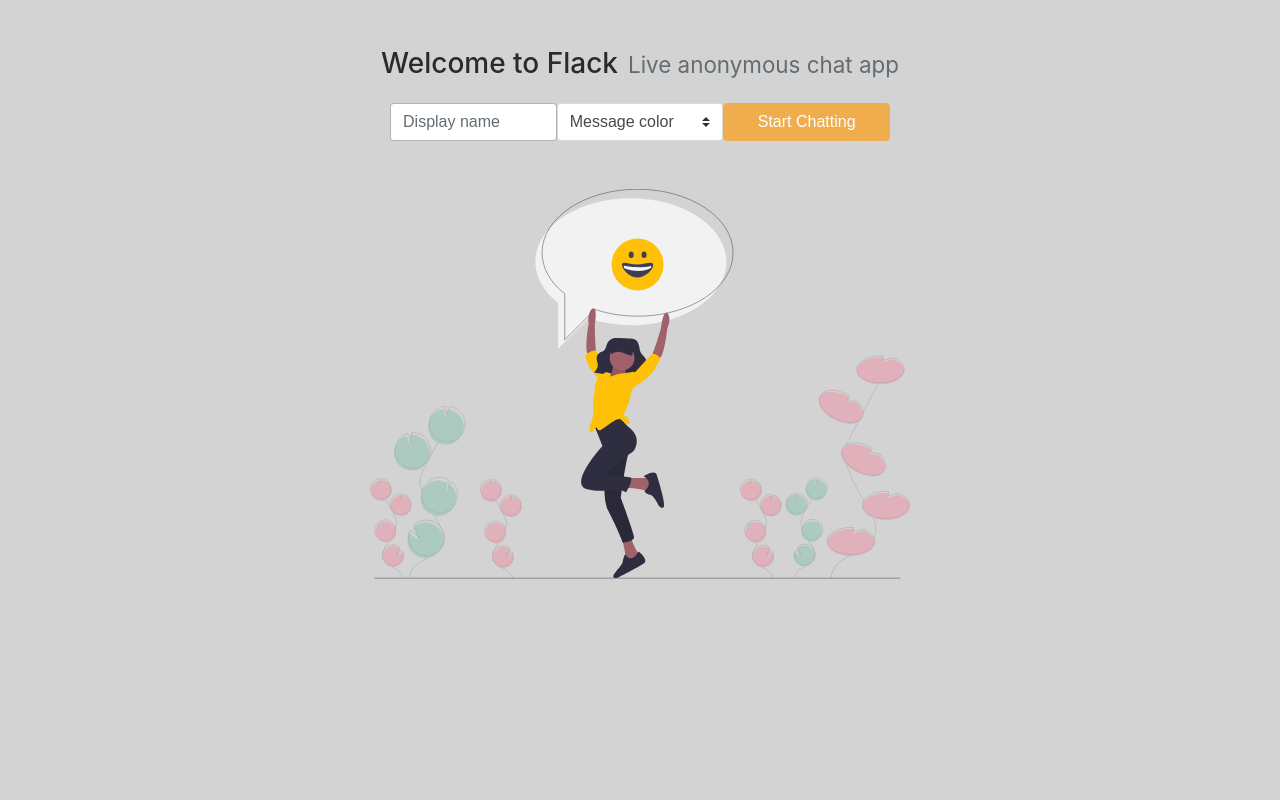
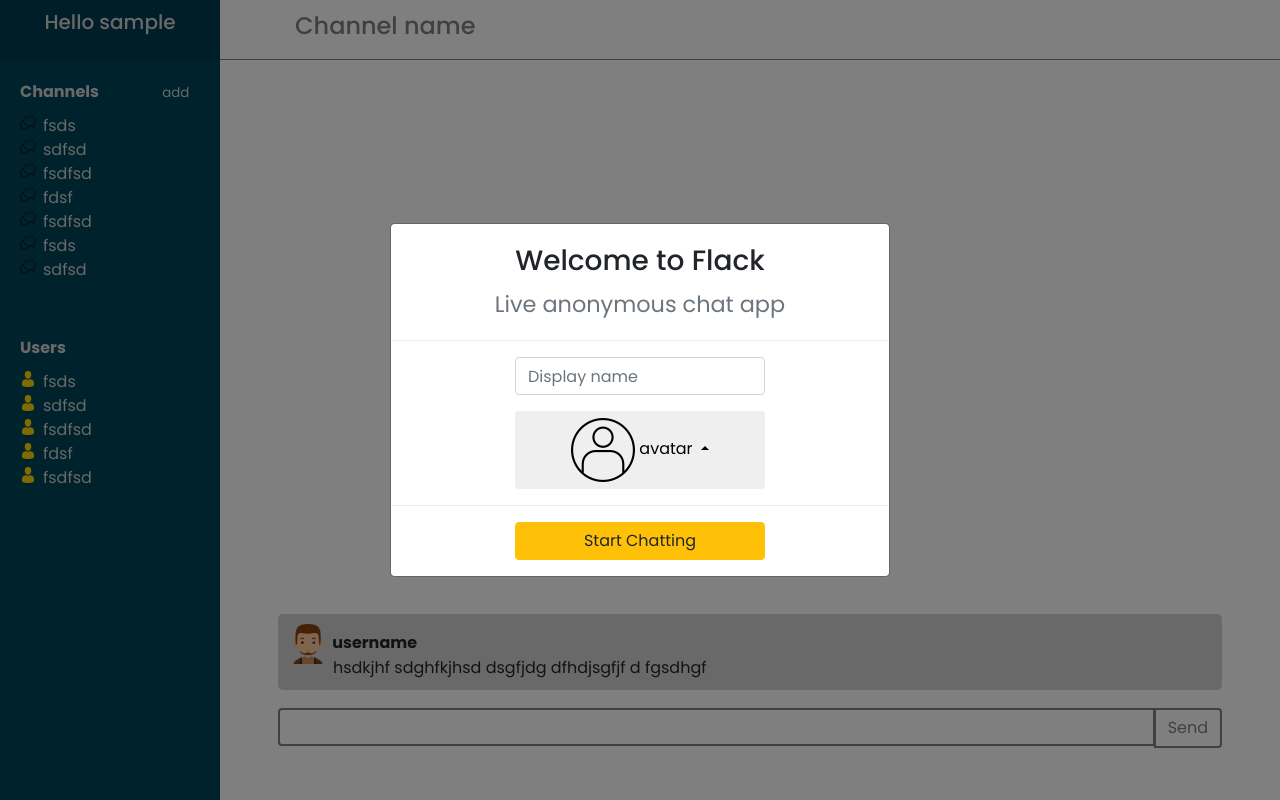
Before and after one commit to amrfekryy/project2-CS50W, a Flask app: template templates/index.html in a window 1280 px wide. Run offline with Flask 2, Linux system fonts and the light colour scheme; the template is opened without the code that fills it: most values are stand-ins (such as "Sample title", 1, 10 or a date in 2020); some libraries are stand-ins or nearby versions.

Commit message:
Replace 'homepage design' with 'chatpage design + modal startform'

```diff
--- /dev/null
+++ b/static/old/style.css
@@ -0,0 +1,3 @@
+body {
+	background-color: lightgrey
+}
--- /dev/null
+++ b/static/scripts.js
@@ -0,0 +1,54 @@
+
+document.addEventListener('DOMContentLoaded', () => {
+
+  // disable exit on Esc key or screen click
+  $('#exampleModal').modal({
+    keyboard: false,
+    backdrop: 'static'
+  })
+
+  // show modal
+  $('#exampleModal').modal('show')
+
+  // keep messages scroll at bottom
+  var messageBody = document.querySelector('#msg-body');
+  messageBody.scrollTop = messageBody.scrollHeight - messageBody.clientHeight;
+
+  // toggle sidebar on click
+  document.querySelector('#sidebarCollapse').onclick = () => {
+    document.querySelector('#sidebar').classList.toggle('active');
+    document.querySelector('#content').classList.toggle('active');
+    document.querySelector('#sidebarCollapse').classList.toggle('active');
+    document.querySelector('#channel-name').classList.toggle('active');
+  };
+
+  // highlight message input on focus
+  document.querySelectorAll('.msg-element').forEach( msg_element => {
+    msg_element.onfocus = () => {
+    document.querySelector('#msg-input').style.borderColor = "#01445A";
+    document.querySelector('#msg-btn').style.borderColor = "#01445A";
+    document.querySelector('#msg-btn').style.color = "#fff";
+    document.querySelector('#msg-btn').style.backgroundColor = "#01445A";
+    };
+  });
+
+  // un-highlight message input on focus out
+  document.querySelectorAll('.msg-element').forEach( msg_element => {
+    msg_element.onfocusout = () => {
+    document.querySelector('#msg-input').style.borderColor = "grey";
+    document.querySelector('#msg-btn').style.borderColor = "grey";
+    document.querySelector('#msg-btn').style.color = "grey";
+    document.querySelector('#msg-btn').style.backgroundColor = "inherit";
+    };
+  });
+
+  // display avatar and get its number on click
+  document.querySelectorAll('.avatar_option').forEach( avatar_selection => {
+    avatar_selection.onclick = () => {
+    document.querySelector('#avatar_selection').src = avatar_selection.src;
+    document.querySelector('#avatar_selection_btn').innerHTML = "";
+    document.querySelector('#avatar_number').value = avatar_selection.dataset.value;
+    };
+  });
+
+});
--- a/static/style.css
+++ b/static/style.css
@@ -1,3 +1,172 @@
+@import "https://fonts.googleapis.com/css?family=Poppins:300,400,500,600,700";
+
 body {
-	background-color: lightgrey
+    font-family: 'Poppins', sans-serif;
+    background: #fff;
 }
+
+/* flexbox containing sidebar and chat interface */
+.wrapper {
+    display: flex;
+    width: 100%;
+    align-items: stretch;
+}
+
+/* sidebar style when appearing */
+#sidebar {
+    min-width: 220px;
+    max-width: 220px;
+    min-height: 100vh;
+    background: #01445A;
+    color: lightgrey;
+    transition: all 0.3s;
+}
+
+#sidebar .sidebar-header {
+    padding: 10px;
+    text-align: center;
+    background: #003d51;
+    height: 60px;
+}
+.channels-head a {
+  color: lightgrey;
+  font-weight: lighter;
+  font-size: smaller;
+  margin-left: 60px
+}
+.channels-head, .users-head {
+  padding: 20px;
+  padding-bottom: 10px;
+  font-weight: bolder;
+}
+.channels-list, .users-list {
+  overflow-y: auto;
+  height: 169px;
+}
+.channels-list ul, .users-list ul {
+  padding-left: 0px;
+}
+.channels-list ul {
+  list-style: inside url("../static/images/list_icon.png");
+}
+.channel-li:hover {
+  list-style: inside url("../static/images/list_icon_white.png");
+}
+.channels-list ul li, .users-list ul li{
+  padding-left: 20px;
+  transition: 0.3s;
+}
+.users-list ul {
+  list-style: inside url("../static/images/yellow_user.png");
+}
+.user-li:hover {
+  list-style: inside url("../static/images/red_user.png");
+}
+#sidebar li:hover {
+  background-color: #003d51;
+  color: white;
+  padding-left: 25px;
+}
+#sidebarCollapse {
+  color: #01445A;
+  width: 60px;
+  height: 60px;
+  text-align: center;
+  padding:20px 0;
+}
+#sidebarCollapse:hover {
+  background-color: #01445A;
+  color: #fff;
+}
+
+#content .content-head {
+  height: 60px;
+  border-bottom: 1px solid grey
+}
+#channel-name {
+  color: grey
+}
+#msg-input {
+  color: #000;
+  border: 2px solid grey;
+  /*background-color: inherit;*/
+}
+
+#msg-btn {
+  border: 2px solid grey;
+  background-color: inherit;
+  color: grey;
+}
+#msg-btn:hover {
+  background-color: #003d51;
+}
+
+.message {
+  background-color: lightgrey;
+  padding: 10px;
+  margin: 10px 0;
+  border-radius: 5px;
+  word-wrap: break-word;
+}
+.message .avatar {
+  display: inline-block;
+  width: 40px;
+  height: 40px;
+}
+.message .name {
+  display: inline-block;
+}
+.message .text {
+  padding-left: 45px;
+  margin-top: -8px;
+}
+#msg-body {
+  height: 80vh;
+  margin: 0;
+  overflow-y: auto
+}
+
+
+/* Media Queries */
+
+/* for small screens, sidebar is hidden by default, and appears when toggled. */
+@media (max-width: 768px) {
+    #sidebar {
+      margin-left: -220px;
+      z-index: 2;
+    }
+    #sidebar.active {
+      margin-left: 0;
+      z-index: 2;
+    }
+    #content {
+      margin-left: 0;
+      transition: 0.3s;
+      z-index: 1;
+    }
+    #content.active {
+      margin-left: -220px;
+      z-index: 1;
+    }
+    #sidebarCollapse {
+      margin-left: 0;
+      transition: 0.3s;
+      z-index: 2;
+    }
+    #sidebarCollapse.active {
+      margin-left: 220px;
+      z-index: 2;
+    }
+    #channel-name.active {
+      visibility: hidden;
+    }
+}
+/* for big screens, sidebar is visible by default, and no toggling bottun */
+@media (min-width: 768px) {
+    #sidebar {
+        margin-left: 0px;
+    }
+    #sidebarCollapse {
+        visibility: hidden;
+    }
+}
--- a/templates/index.html
+++ b/templates/index.html
@@ -1,35 +1,137 @@
-{% extends "main_layout.html" %}
+{% extends "layout.html" %}
 
-{% block title %}
-    Welcome to Flack
-{% endblock %}
+{% block body %}
 
+<!-- Modal -->
+<div class="modal fade" id="exampleModal" tabindex="-1" role="dialog" aria-labelledby="exampleModalLabel" aria-hidden="true">
+<div class="modal-dialog modal-dialog-centered" role="document">
+<div class="modal-content">
 
-{% block main_body %}
-  <!-- HEADER -->
-	<div class="row justify-content-center mt-5">
-		<h3 calss="col-lg-6 col-sm-12" style="margin-right: 10px">
-      Welcome to Flack
-    </h3>
-    <h3>
+  <!-- header -->
+  <div class="modal-header" style="text-align: center;">
+    <h3 class="modal-title mr-auto ml-auto" id="exampleModalLabel">
+      Welcome to Flack<br>
       <small class="text-muted">Live anonymous chat app</small>
     </h3>
   </div>
 
-  <!-- FORM -->
-  <form id="start_form" class="row justify-content-center mt-3" style="max-width: 500px; margin: 0 auto">
-    <input id="display_name" name="display_name" type="text" autocomplete="none" class="col-sm-4 col-xs-12 form-control" placeholder="Display name" style="max-width: 220px">
-    <select id="msg_bg" name="msg_bg" class="col-sm-4 col-xs-12 custom-select" style="max-width: 220px">
-      <option selected hidden value="">Message color</option>
-      <option value="green" style="background-color: #ADCAC0">Green</option>
-      <option value="pink" style="background-color: #E0B1BB">Pink</option>
-    </select>
-    <button class="col-sm-4 col-xs-12 btn btn-warning" style="max-width: 220px">Start Chatting</button>
-  </form>
+  <!-- body -->
+  <div class="modal-body row justify-content-center">
+    <form id="start_form">
+      <!-- display name input -->
+      <input id="display_name" name="display_name" type="text" autocomplete="none" class="form-control" placeholder="Display name" style="width: 250px">
 
-  <!-- IMAGE -->
-  <div class="row mt-5">
-    <!-- https://undraw.co/search?q=chat -->
-    <img class="col col-lg-6 col-md-8 col-sm-12 align-self-center" src="{{ url_for('static', filename='images/begin_chat.svg') }}" style="margin: 0 auto">
+      <!-- avatar dropup -->
+      <input id="avatar_number" name="avatar_number" value="default" style="display: none"></input>
+      <div class="btn-group dropup mt-3">
+        <button type="button" class="btn dropdown-toggle" data-toggle="dropdown" aria-haspopup="true" aria-expanded="false" style="width: 250px">
+          <img id="avatar_selection" data-value="" src="../static/images/avatars/default.png"> <span id="avatar_selection_btn">avatar</span>
+        </button>
+        <div class="dropdown-menu" style="width: 300px; text-align: center">
+          {% for i in range(1,14) %}
+          <img class="avatar_option" data-value="{{i}}" src="../static/images/avatars/{{i}}.png">
+          {% endfor %}
+        </div>
+      </div>
+
+    </form>
   </div>
+
+  <!-- footer -->
+  <div class="modal-footer justify-content-center">
+    <button form="start_form" class="btn btn-warning" style="width: 250px">Start Chatting</button>
+  </div>
+
+</div>
+</div>
+</div>
+
+<!-- Chat Page -->
+<div class="wrapper">
+
+  <!-- Sidebar -->
+  <nav id="sidebar">
+
+    <div class="sidebar-header">
+      <h5>Hello {{ username }}</h5>
+    </div>
+
+    <div class="channels-head">
+      Channels
+      <a>add</a>
+    </div>
+    <div class="channels-list">
+      <ul>
+        <li class="channel-li">fsds</li>
+        <li class="channel-li">sdfsd</li>
+        <li class="channel-li">fsdfsd</li>
+        <li class="channel-li">fdsf</li>
+        <li class="channel-li">fsdfsd</li>
+        <li class="channel-li">fsds</li>
+        <li class="channel-li">sdfsd</li>
+        <li class="channel-li">fsdfsd</li>
+        <li class="channel-li">fdsf</li>
+        <li class="channel-li">fsdfsd</li>
+      </ul>
+    </div>
+
+    <hr>
+
+    <div class="users-head">
+      Users
+    </div>
+    <div class="users-list">
+      <ul>
+        <li class="user-li">fsds</li>
+        <li class="user-li">sdfsd</li>
+        <li class="user-li">fsdfsd</li>
+        <li class="user-li">fdsf</li>
+        <li class="user-li">fsdfsd</li>
+      </ul>
+    </div>
+
+  </nav>
+
+  <!-- Page Content -->
+  <div id="content" class="container-fluid">
+
+    <!-- head section -->
+    <div class="row content-head">
+      <div id="sidebarCollapse" title="toggle sidebar">
+        <i class="fas fa-align-center"></i>
+        <!-- <span>Toggle Sidebar</span> -->
+      </div>
+      <div id="channel-name" class="col align-self-center">
+        <h4>Channel name</h4>
+      </div>
+    </div>
+
+    <!-- messages section -->
+    <div id="msg-body" class="row justify-content-center">
+      <div class="col-11 align-self-end" style="padding: 0;">
+
+        <div class="message">
+          <img class="avatar" src="../static/images/avatars/9.png">
+          <strong class="name">username</strong>
+          <div class="text">
+            hsdkjhf sdghfkjhsd dsgfjdg dfhdjsgfjf d fgsdhgf
+          </div>
+        </div>
+
+      </div>
+    </div>
+
+    <!-- message input section -->
+    <div class="row form-group mt-2 justify-content-center align-items-end" style="margin: 0">
+      <div class="col-11 input-group mb-3" style="padding: 0">
+        <input id="msg-input" type="text" class="form-control msg-element">
+        <div class="input-group-append">
+          <button class="btn msg-element" id="msg-btn">Send</button>
+        </div>
+      </div>
+    </div>
+
+  </div>
+
+</div>
 {% endblock %}
--- /dev/null
+++ b/templates/layout.html
@@ -0,0 +1,35 @@
+<!DOCTYPE html>
+
+<html>
+<head>
+    <meta charset="utf-8">
+    <meta name="viewport" content="width=device-width, initial-scale=1.0">
+    <meta http-equiv="X-UA-Compatible" content="IE=edge">
+
+    <title>Flack: live anonymous chat app</title>
+
+    <!-- Bootstrap CSS CDN -->
+    <link rel="stylesheet" href="https://stackpath.bootstrapcdn.com/bootstrap/4.1.0/css/bootstrap.min.css" integrity="sha384-9gVQ4dYFwwWSjIDZnLEWnxCjeSWFphJiwGPXr1jddIhOegiu1FwO5qRGvFXOdJZ4" crossorigin="anonymous">
+    <!-- Font Awesome CSS CDN -->
+    <link rel="stylesheet" href="https://use.fontawesome.com/releases/v5.7.2/css/all.css" integrity="sha384-fnmOCqbTlWIlj8LyTjo7mOUStjsKC4pOpQbqyi7RrhN7udi9RwhKkMHpvLbHG9Sr" crossorigin="anonymous">
+    <!-- App's own CSS -->
+    <link rel="stylesheet" href="{{ url_for('static', filename='style.css') }}">
+</head>
+
+<body>
+
+{% block body %}
+
+{% endblock %}
+
+<!-- jQuery CDN - Slim version (=without AJAX) -->
+<script src="https://code.jquery.com/jquery-3.3.1.slim.min.js" integrity="sha384-q8i/X+965DzO0rT7abK41JStQIAqVgRVzpbzo5smXKp4YfRvH+8abtTE1Pi6jizo" crossorigin="anonymous"></script>
+<!-- Popper.JS -->
+<script src="https://cdnjs.cloudflare.com/ajax/libs/popper.js/1.14.0/umd/popper.min.js" integrity="sha384-cs/chFZiN24E4KMATLdqdvsezGxaGsi4hLGOzlXwp5UZB1LY//20VyM2taTB4QvJ" crossorigin="anonymous"></script>
+<!-- Bootstrap JS -->
+<script src="https://stackpath.bootstrapcdn.com/bootstrap/4.1.0/js/bootstrap.min.js" integrity="sha384-uefMccjFJAIv6A+rW+L4AHf99KvxDjWSu1z9VI8SKNVmz4sk7buKt/6v9KI65qnm" crossorigin="anonymous"></script>
+<!-- App's own JS -->
+<script src="{{ url_for('static', filename='scripts.js') }}"></script>
+
+</body>
+</html>
```
Also changed, not shown: templates/old/index.html (added, +35 -0 lines), static/old/script.js (renamed from static/script.js), templates/old/main_layout.html (renamed from templates/main_layout.html).
